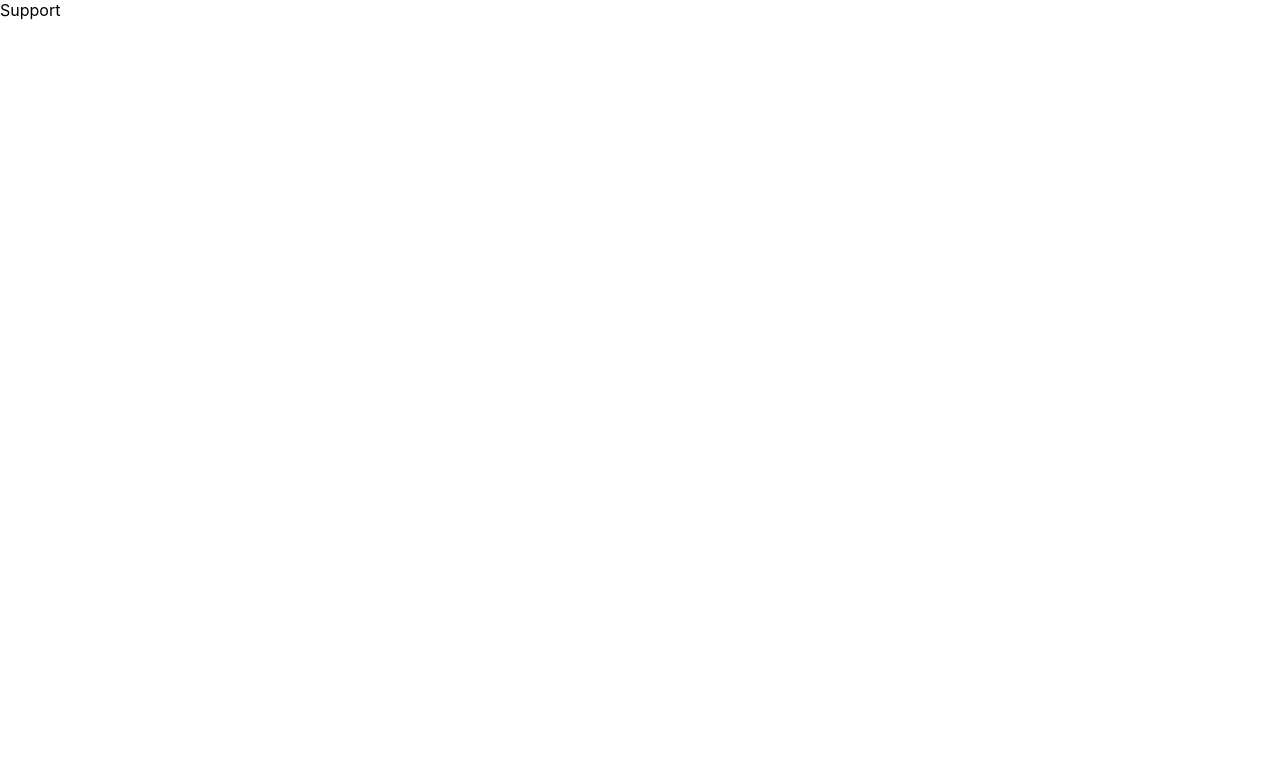
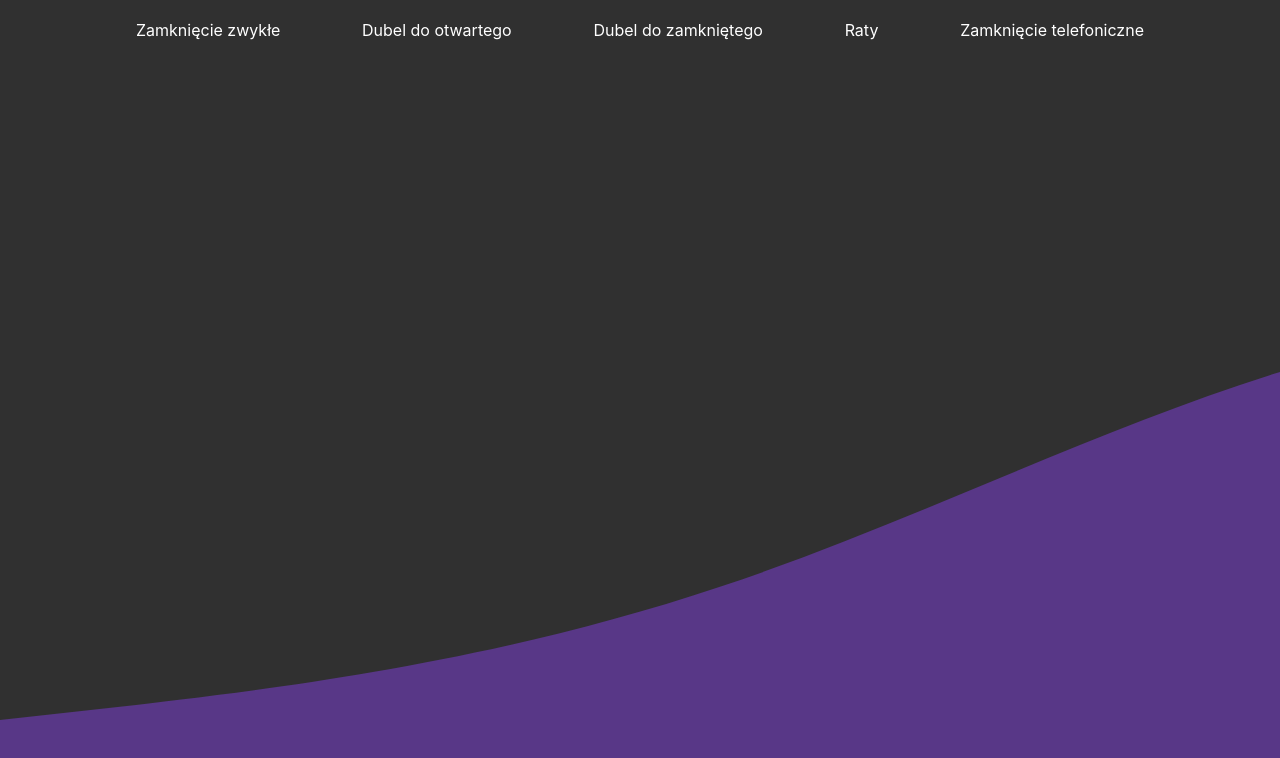
Before and after one commit to kacper-dabrowski/play-helper, a React (Create React App) app: page /support in a window 1280 px wide. Shown: the top 758 px of the page. Built offline with nearby package versions, Linux system fonts and the light colour scheme.

Commit message:
Add basic routes

```diff
--- a/src/App.js
+++ b/src/App.js
@@ -1,11 +1,12 @@
 import { Route, Switch } from "react-router";
+import Support from "./containers/Support/Support";
 import WelcomeScreen from "./containers/WelcomeScreen/WelcomeScreen";
 
 const App = () => {
   return (
     <Switch>
       <Route path={"/support"}>
-        <div>Support</div>
+        <Support />
       </Route>
       <Route path={"/next"}>
         <div>NEXT</div>
--- /dev/null
+++ b/src/containers/Support/StyledSupport.js
@@ -0,0 +1,10 @@
+import styled from "styled-components";
+import backgroundImage from "../../assets/backgrounds/support-wave.svg";
+export const StyledSupport = styled.div`
+  width: 100%;
+  height: 100vh;
+  background: #303030 url(${backgroundImage});
+
+  background-size: cover;
+  color: white;
+`;
--- /dev/null
+++ b/src/containers/Support/Support.js
@@ -0,0 +1,10 @@
+import React from "react";
+import { StyledSupport } from "./StyledSupport";
+import NavbarItems from "./SupportNavbar/NavbarItems/NavbarItems";
+const Support = () => (
+  <StyledSupport>
+    <NavbarItems />
+  </StyledSupport>
+);
+
+export default Support;
--- /dev/null
+++ b/src/containers/Support/SupportNavbar/NavbarItems/NavbarItem/NavbarItem.js
@@ -0,0 +1,8 @@
+import React from "react";
+import { StyledNavlink } from "./StyledNavbarItem";
+
+const NavbarItem = (props) => (
+  <StyledNavlink to={props.path}>{props.title}</StyledNavlink>
+);
+
+export default NavbarItem;
--- /dev/null
+++ b/src/containers/Support/SupportNavbar/NavbarItems/NavbarItem/StyledNavbarItem.js
@@ -0,0 +1,11 @@
+import { NavLink } from "react-router-dom";
+import styled from "styled-components";
+
+export const StyledNavlink = styled(NavLink)`
+  text-decoration: none;
+  color: white;
+  padding: 0.5rem;
+  &:hover {
+    color: #a98dd0;
+  }
+`;
--- /dev/null
+++ b/src/containers/Support/SupportNavbar/NavbarItems/NavbarItems.js
@@ -0,0 +1,15 @@
+import React from "react";
+import NavbarItem from "./NavbarItem/NavbarItem";
+import { StyledNavbarItems } from "./StyledNavbarItems";
+
+const NavbarItems = (props) => (
+  <StyledNavbarItems>
+    <NavbarItem path={"/support"} title={"Zamknięcie zwykłe"} />
+    <NavbarItem path={"/support"} title={"Dubel do otwartego"} />
+    <NavbarItem path={"/support"} title={"Dubel do zamkniętego"} />
+    <NavbarItem path={"/support"} title={"Raty"} />
+    <NavbarItem path={"/support"} title={"Zamknięcie telefoniczne"} />
+  </StyledNavbarItems>
+);
+
+export default NavbarItems;
--- /dev/null
+++ b/src/containers/Support/SupportNavbar/NavbarItems/StyledNavbarItems.js
@@ -0,0 +1,11 @@
+import styled from "styled-components";
+
+export const StyledNavbarItems = styled.div`
+  height: 60px;
+  width: 80%;
+  display: flex;
+  flex-direction: row;
+  justify-content: space-between;
+  align-items: center;
+  margin-left: 10%;
+`;
```
Also changed, not shown: src/assets/backgrounds/support-wave.png (added), src/assets/backgrounds/support-wave.svg (added), src/containers/Support/SupportNavbar/Navbar.js (added).
